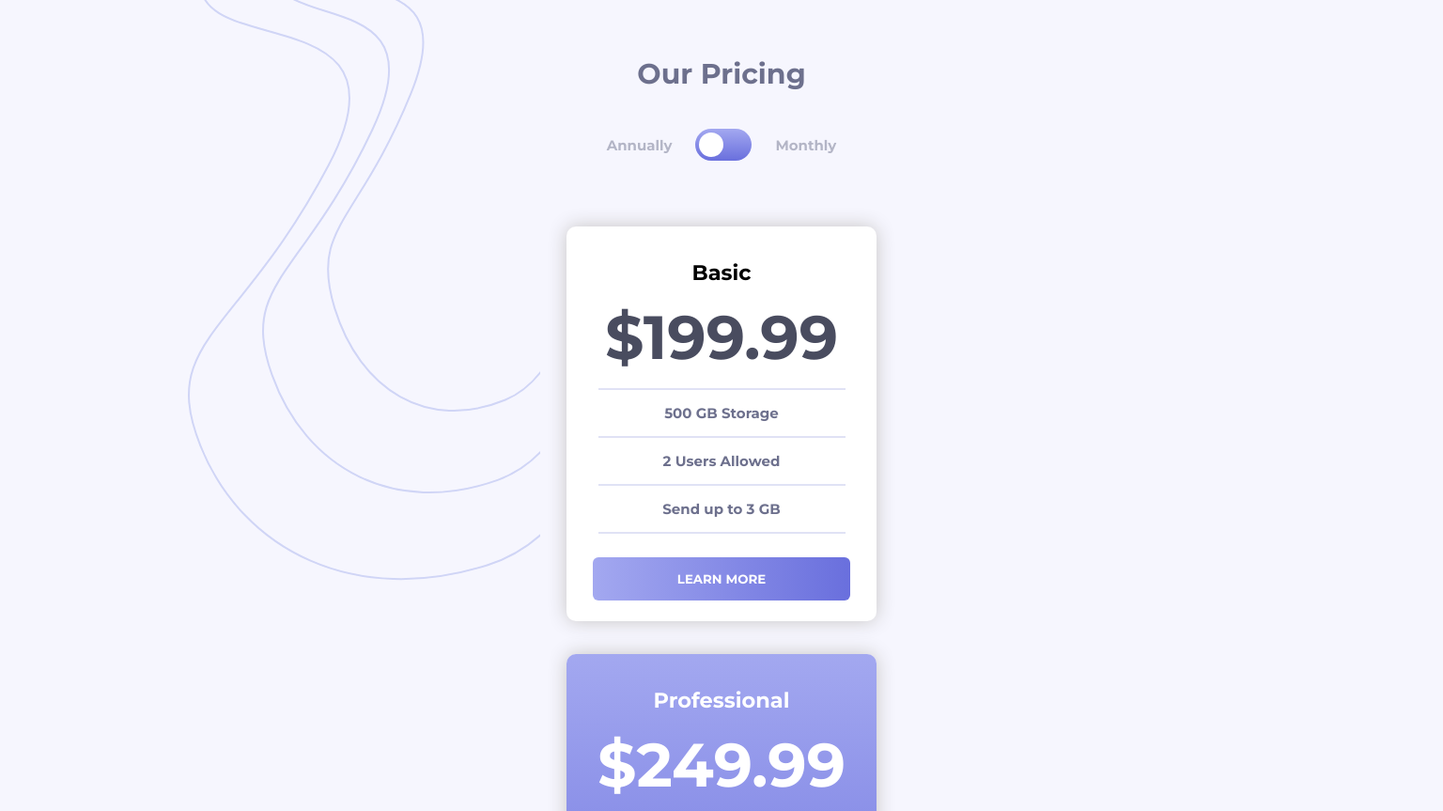
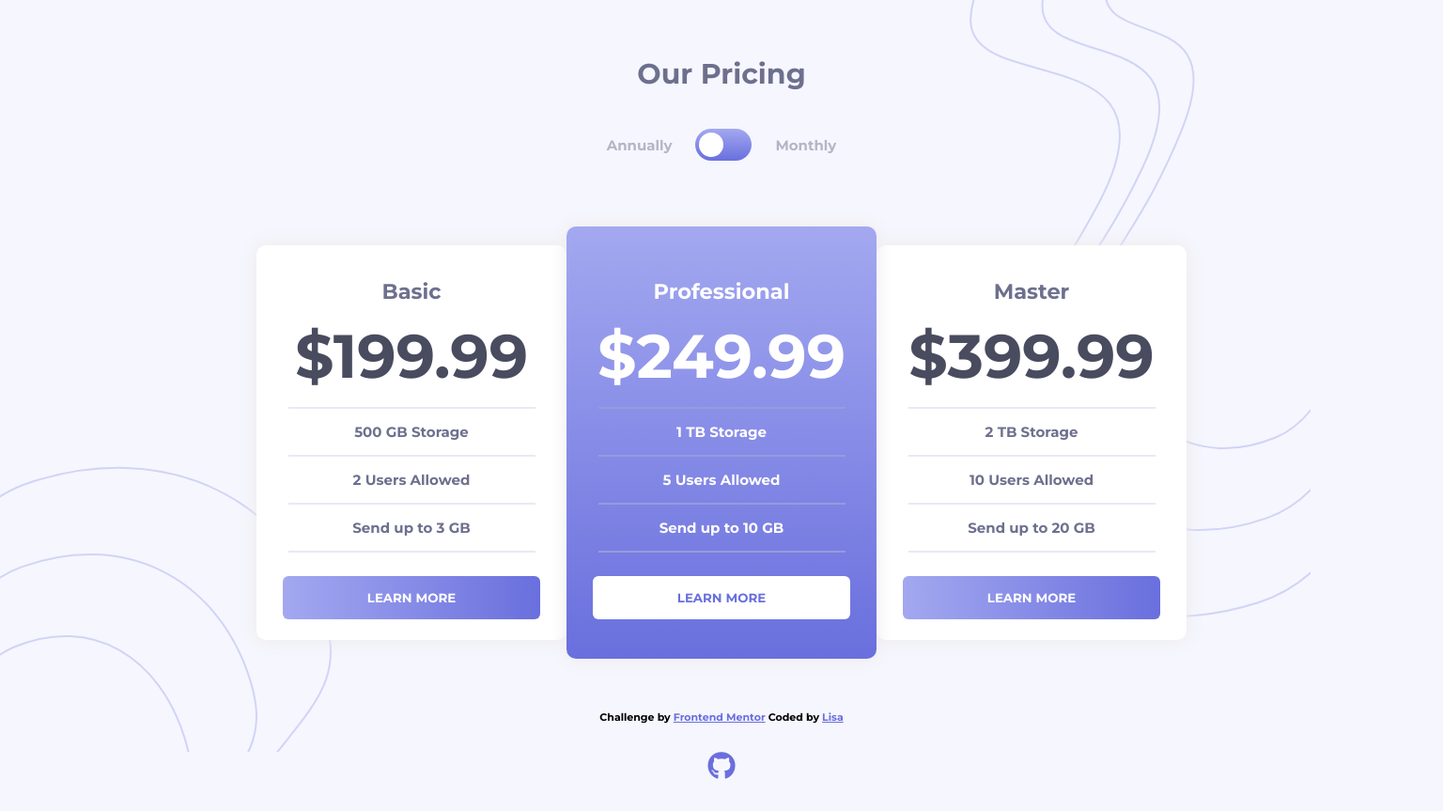
Before and after one commit to CrypticMango/pricing-component-with-toggle, a plain HTML site: page index.html in a window 1536 px wide. Shown: the top 863 px of the page at 94% size. Drawn offline with Linux system fonts and the light colour scheme.

Commit message:
added background bottom for desktop

```diff
--- a/index.html
+++ b/index.html
@@ -31,7 +31,10 @@
         <span class="monthly">Monthly</span>
       </div>
 
+    <div class="cards-flip">
+
       <div class="pricing-card-white">
+
         <h2>Basic</h2>
         <p class="monthly-price">&dollar;19.99</p>
         <p class="annual-price">&dollar;199.99</p>
@@ -45,9 +48,12 @@
           <hr class="line-grey">
         </ul>
         <button>Learn More</button>
+
       </div>
 
       <div class="pricing-card-purple">
+
+        <div class="purple-content">
           <h2>Professional</h2>
           <p class="monthly-price">&dollar;24.99</p>
           <p class="annual-price">&dollar;249.99</p>
@@ -59,11 +65,13 @@
             <hr class="line-white">
             <li>Send up to 10 GB</li>
             <hr class="line-white">
+        </div>
         </ul>
         <button class="button-white">Learn More</button>
       </div>
 
       <div class="pricing-card-white">
+
         <h2>Master</h2>
         <p class="monthly-price">&dollar;39.99</p>
         <p class="annual-price">&dollar;399.99</p>
@@ -77,6 +85,8 @@
           <hr class="line-grey">
         </ul>
         <button>Learn More</button>
+
+      </div>
     </div>
   </main>
 
--- a/style.css
+++ b/style.css
@@ -1,5 +1,9 @@
 :root {
-    --gradient-r: linear-gradient(to right, hsl(236, 72%, 79%), hsl(237, 63%, 64%));
+	--gradient-r: linear-gradient(
+		to right,
+		hsl(236, 72%, 79%),
+		hsl(237, 63%, 64%)
+	);
 	--gradient: linear-gradient(hsl(236, 72%, 79%), hsl(237, 63%, 64%));
 	--very-light-grayish-blue: hsl(240, 78%, 98%);
 	--light-grayish-blue: hsl(234, 14%, 74%);
@@ -15,7 +19,7 @@ body {
 	min-height: 100vh;
 	margin: 0;
 	font-size: 15px;
-    font-family: 'Montserrat', sans-serif;
+	font-family: "Montserrat", sans-serif;
 	background: url(/images/bg-top.svg) no-repeat 200px -40px;
 	text-align: center;
 	background-color: var(--very-light-grayish-blue);
@@ -49,9 +53,13 @@ li {
 	color: white;
 }
 
+.pricing-card-white hr {
+  border: 1px solid hsl(240, 21%, 93%);
+}
+
 hr {
 	width: 90%;
-    border: 1px solid hsl(235, 53%, 92%);
+	border: 1px solid hsl(234, 49%, 72%);
 }
 
 button {
@@ -60,7 +68,7 @@ button {
 	background: var(--gradient-r);
 	border-radius: 6px;
 	border: 1px solid var(--gradient-r);
-    font-family: 'Montserrat', sans-serif;
+	font-family: "Montserrat", sans-serif;
 	color: white;
 	text-transform: uppercase;
 }
@@ -96,7 +104,6 @@ button:hover {
 	color: var(--light-grayish-blue);
 }
 
-
 /*toggle slider styling start*/
 
 .switch {
@@ -120,9 +127,9 @@ button:hover {
 	left: 0;
 	right: 0;
 	bottom: 0;
-    background:var(--gradient);
-    -webkit-transition: .4s;
-    transition: .4s;
+	background: var(--gradient);
+	-webkit-transition: 0.4s;
+	transition: 0.4s;
 }
 
 .slider:hover {
@@ -137,8 +144,8 @@ button:hover {
 	left: 4px;
 	bottom: 4px;
 	background-color: white;
-    -webkit-transition: .4s;
-    transition: .4s;
+	-webkit-transition: 0.4s;
+	transition: 0.4s;
 }
 
 input:checked + .slider {
@@ -146,11 +153,11 @@ button:hover {
 }
 
 input:checked + .slider:hover {
-    background:hsl(237, 56%, 87%);
+	background: hsl(237, 56%, 87%);
 }
 
 input:focus + .slider {
-    box-shadow: 0 0 1px #2196F3;
+	box-shadow: 0 0 1px #2196f3;
 }
 
 input:checked + .slider:before {
@@ -174,7 +181,7 @@ button:hover {
 
 .pricing-card-white,
 .pricing-card-purple {
-    box-shadow: 0px 0px 20px rgb(199, 197, 197);
+	box-shadow: 0px 0px 20px rgb(236, 234, 234);
 	padding: 20px;
 	margin-bottom: 35px;
 	width: 290px;
@@ -186,9 +193,14 @@ button:hover {
 	background-color: white;
 }
 
+.pricing-card-white h2 {
+  color: var(--grayish-blue);
+}
+
 .pricing-card-purple {
 	background: var(--gradient);
 	color: white;
+  z-index: 1;
 }
 
 .pricing-card-white .annual-price {
@@ -223,3 +235,25 @@ button:hover {
 	font-size: 30px;
 	color: hsl(237, 63%, 64%);
 }
+
+@media (min-width: 1440px) {
+  body {
+    background: url(/images/bg-top.svg) no-repeat 1020px 0px, url(/images/bg-bottom.svg) no-repeat 0px 496px;
+
+    background-color: var(--very-light-grayish-blue);
+  }
+
+  .cards-flip {
+    display: flex;
+    flex-direction: row;
+    align-items: center;
+  }
+
+  .pricing-card-purple {
+    height: 420px;
+  }
+
+  .purple-content {
+    margin-top: 35px;
+  }
+}
```
Lines whose indentation alone changed are shown as unchanged.
